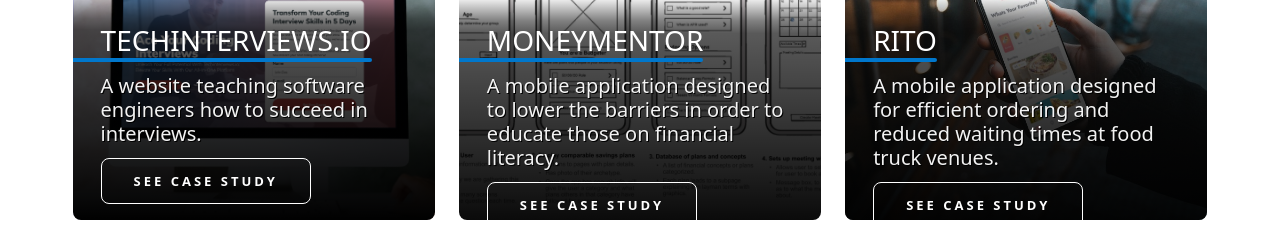
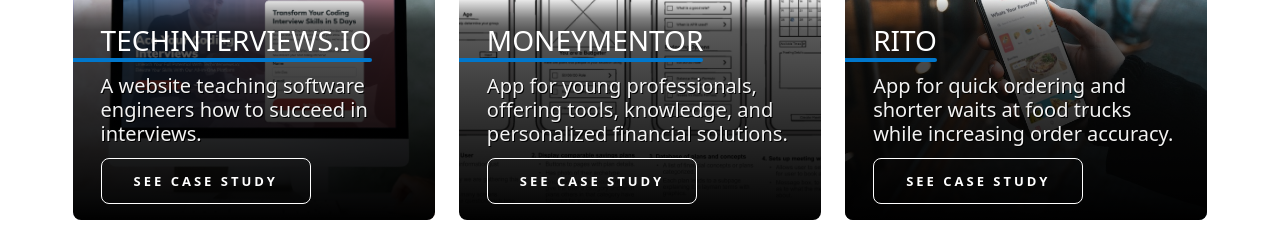
Before and after one commit to GuestG/GehryGuest.Com, a React (Create React App) app: page / in a window 1280 px wide. Shown: the part 816-1048 px from the top of the page. Built offline with nearby package versions, Linux system fonts and the light colour scheme.

Commit message:
added correct text

```diff
--- a/src/components/Projects.js
+++ b/src/components/Projects.js
@@ -70,7 +70,7 @@
                                         MoneyMentor
                                     </h2>
                                     <h3 className="card_body">
-                                        A mobile application designed to lower the barriers in order to educate those on financial literacy.
+                                        App for young professionals, offering tools, knowledge, and personalized financial solutions.
                                     </h3>
                                     <Link className='btn6' to='MoneyMentor/#bodyWrapper'>See Case Study</Link>
 
@@ -114,7 +114,7 @@
                                             Rito
                                         </h2>
                                         <h3 className="card_body">
-                                        A mobile application designed for efficient ordering and reduced waiting times at food truck venues.
+                                            App for quick ordering and shorter waits at food trucks while increasing order accuracy.
                                         </h3>
 
                                         <Link className='btn6' to='Rito/#bodyWrapper'>See Case Study</Link>
```
